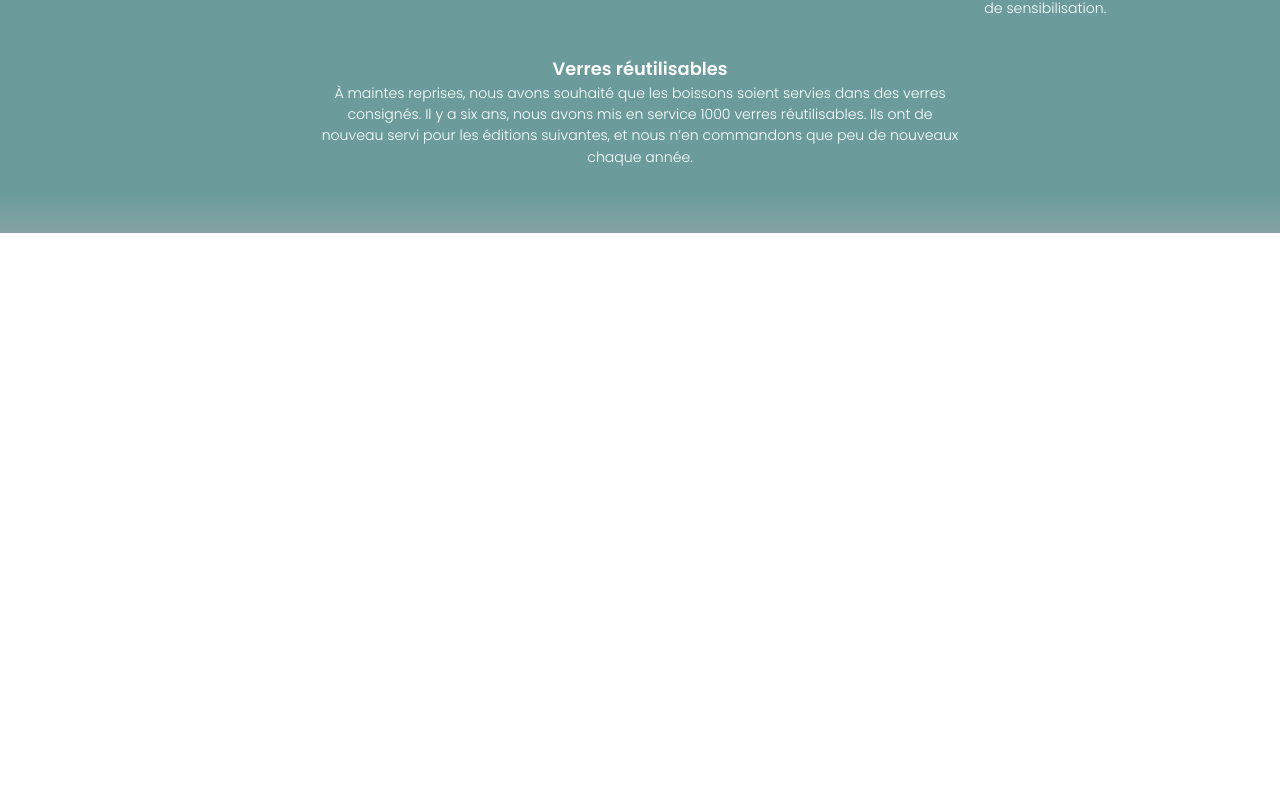
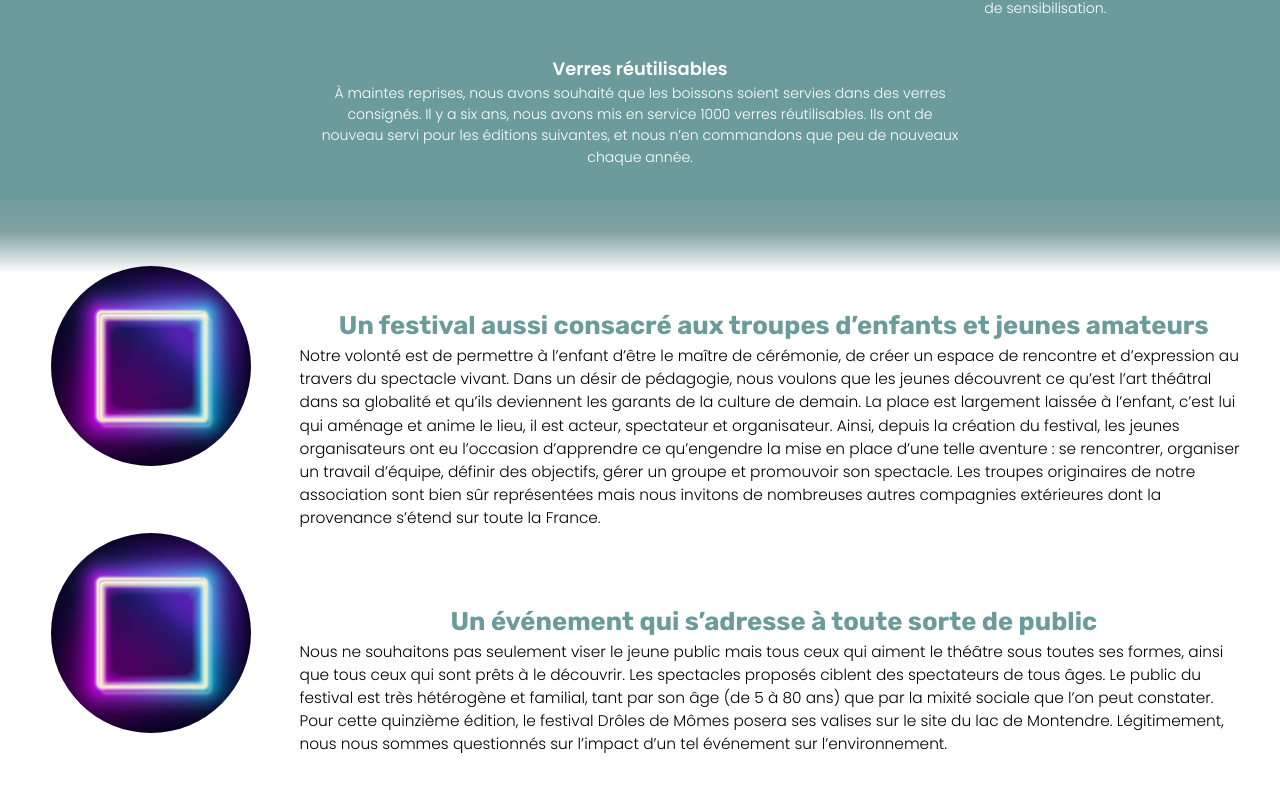
Before and after one commit to Aldwin-b/site_ddm, a React (Create React App) app: page / in a window 1280 px wide. Shown: the part 1995-2792 px from the top of the page. Before the commit the page ends 2228 px from the top, so only its background shows below. Built offline with nearby package versions, Linux system fonts and the light colour scheme.

Commit message:
Festival V1

```diff
--- a/src/App.js
+++ b/src/App.js
@@ -2,6 +2,7 @@ import "./App.css";
 import Header from "./Header.js";
 import Main from "./Main.js";
 import Festival from "./Festival";
+import festival_pic_1 from "./images/festival_pic_1.jpg";
 
 function App() {
   return (
--- a/src/Festival.js
+++ b/src/Festival.js
@@ -158,6 +158,66 @@ const Festival = () => {
           </div>
         </div>
       </div>
+      <div className="festival_container_4">
+        <div className="festival_column_pictures">
+          <img src={festival_pic_1} className="temp_pic_wrapped" />
+          <img src={festival_pic_1} className="temp_pic_wrapped" />
+          <img src={festival_pic_1} className="temp_pic_wrapped" />
+        </div>
+        <div className="festival_column_text">
+          <div className="festival_row_text">
+            <div className="title2">
+              Un festival aussi consacré aux troupes d’enfants et jeunes
+              amateurs
+            </div>
+            <div className="text_B">
+              Notre volonté est de permettre à l’enfant d’être le maître de
+              cérémonie, de créer un espace de rencontre et d’expression au
+              travers du spectacle vivant. Dans un désir de pédagogie, nous
+              voulons que les jeunes découvrent ce qu’est l’art théâtral dans sa
+              globalité et qu’ils deviennent les garants de la culture de
+              demain. La place est largement laissée à l’enfant, c’est lui qui
+              aménage et anime le lieu, il est acteur, spectateur et
+              organisateur. Ainsi, depuis la création du festival, les jeunes
+              organisateurs ont eu l’occasion d’apprendre ce qu’engendre la mise
+              en place d’une telle aventure : se rencontrer, organiser un
+              travail d’équipe, définir des objectifs, gérer un groupe et
+              promouvoir son spectacle. Les troupes originaires de notre
+              association sont bien sûr représentées mais nous invitons de
+              nombreuses autres compagnies extérieures dont la provenance
+              s’étend sur toute la France.
+            </div>
+          </div>
+          <div className="festival_row_text">
+            <div className="title2">
+              Un événement qui s’adresse à toute sorte de public
+            </div>
+            <div className="text_B">
+              Nous ne souhaitons pas seulement viser le jeune public mais tous
+              ceux qui aiment le théâtre sous toutes ses formes, ainsi que tous
+              ceux qui sont prêts à le découvrir. Les spectacles proposés
+              ciblent des spectateurs de tous âges. Le public du festival est
+              très hétérogène et familial, tant par son âge (de 5 à 80 ans) que
+              par la mixité sociale que l’on peut constater. Pour cette
+              quinzième édition, le festival Drôles de Mômes posera ses valises
+              sur le site du lac de Montendre. Légitimement, nous nous sommes
+              questionnés sur l’impact d’un tel événement sur l’environnement.
+            </div>
+          </div>
+          <div className="festival_row_text">
+            <div className="title2">Un évènement éco-responsable</div>
+            <div className="text_B">
+              constituer une organisation qui vise à économiser les ressources
+              naturelles ; réduire l’empreinte écologique pour préserver
+              l’environnement ; et sensibiliser le public avec une démarche
+              éco-responsable. Depuis plusieurs années, nous abordons le
+              festival selon la démarche suivante : Nous mettons ainsi en place,
+              plusieurs actions qui marquent notre volonté d’inscrire le
+              festival dans une logique durable
+            </div>
+          </div>
+        </div>
+      </div>
     </div>
   );
 };
--- a/src/site_styles.css
+++ b/src/site_styles.css
@@ -131,13 +131,34 @@
     rgb(132, 163, 163) 100%
   );
 }
-
+.festival_container_4 {
+  display: flex;
+  flex-direction: row;
+  padding-left: 2.5%;
+  padding-right: 2.5%;
+  flex: 1;
+  height: fit-content;
+  min-height: 100vh;
+  background: linear-gradient(rgb(132, 163, 163) 0%, white 5%, white 95%);
+}
 .festival_column {
   display: flex;
-  flex: 1;
-
   flex-direction: column;
   align-items: center;
+}
+
+.festival_column_pictures {
+  display: grid;
+  justify-content: center;
+  align-items: center;
+  flex: 1;
+}
+.festival_column_text {
+  display: flex;
+  flex: 4;
+  padding-left: 2.5%;
+  flex-direction: column;
+  justify-content: space-evenly;
 }
 .festival_sub_column {
   display: flex;
@@ -206,8 +227,7 @@
   width: 80%;
 }
 .logoW {
-  width: 20vw;
-  resize: both;
+  width: 100%;
 }
 .navBar {
   display: flex;
@@ -231,3 +251,9 @@
   border-radius: 50%;
   aspect-ratio: 1/1;
 }
+
+.temp_pic_wrapped {
+  border-radius: 50%;
+  width: 200px;
+  height: 200px;
+}
```
Also changed, not shown: src/Benevoles.js (added), src/images/logo_W.png.
